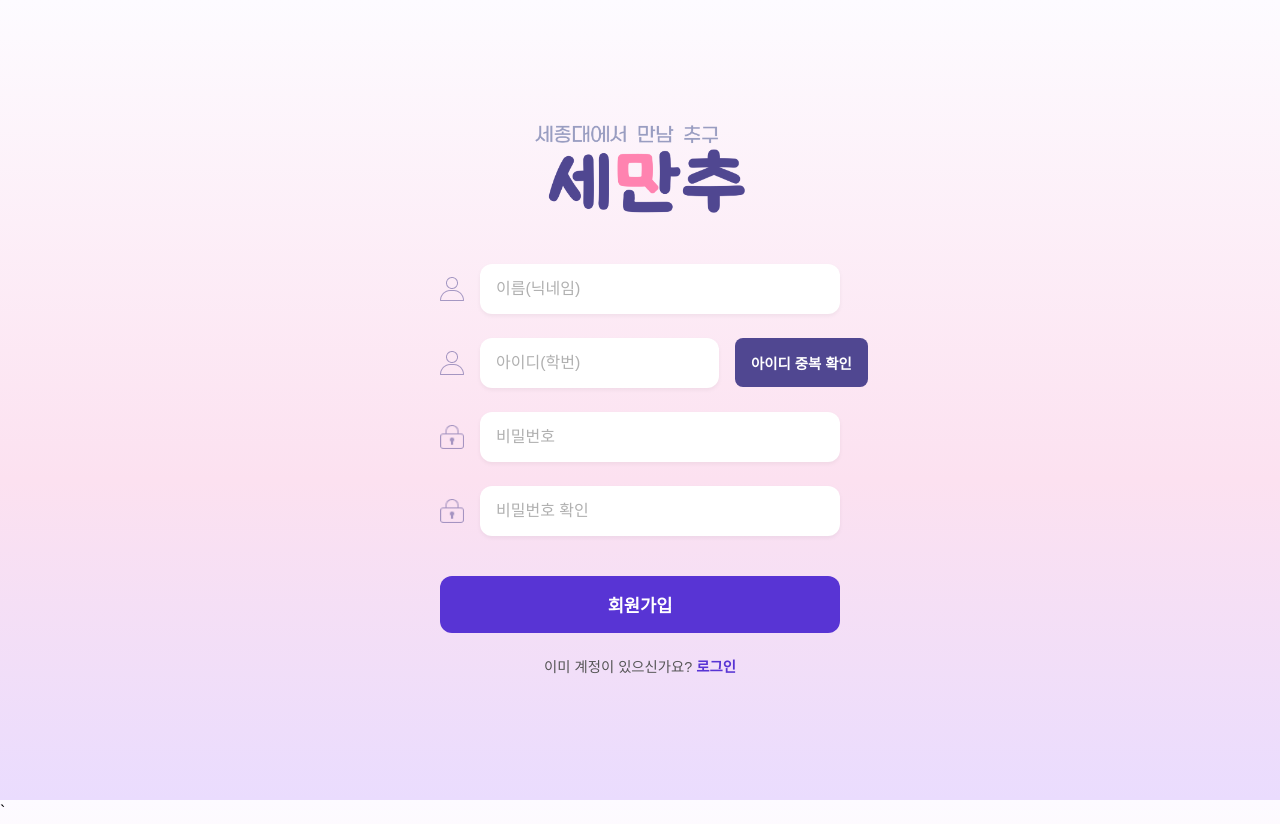
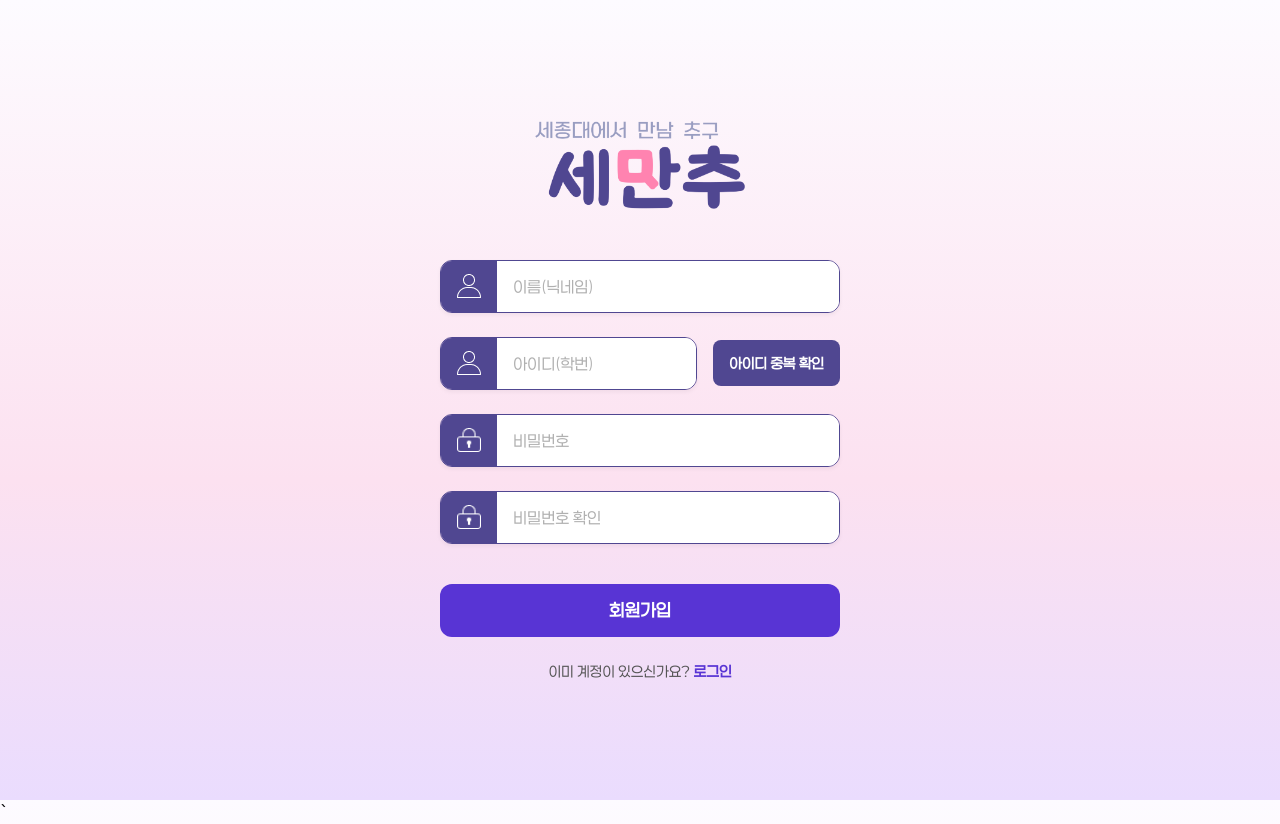
Before and after one commit to ke-62/react-lost, a React (Vite) app: page /signup in a window 1280 px wide. Built offline with nearby package versions, Linux system fonts and the light colour scheme.

Commit message:
8.14최종

```diff
--- a/src/components/common/AuthStyles.ts
+++ b/src/components/common/AuthStyles.ts
@@ -18,27 +18,42 @@ export const Logo = styled.img`
 
 export const FieldRow = styled.div`
   display: flex;
-  align-items: center;
+  align-items: stretch;
   width: 100%;
   max-width: 400px;
   margin-bottom: 1.5rem;
+  box-shadow: 0 2px 4px rgba(0,0,0,0.05);
+  border-radius: 12px;
+  overflow: hidden;
+
+  /* 테두리를 FieldRow에 직접 적용하여 끊김 현상을 해결합니다. */
+  border: 1px solid #504791;
+`;
+
+export const IconWrapper = styled.div`
+  display: flex;
+  align-items: center;
+  justify-content: center;
+  background-color: #504791;
+  padding: 0 1rem;
 `;
 
 export const InputIcon = styled.img`
   width: 24px;
   height: 24px;
-  margin-right: 1rem;
-  opacity: 0.5;
+  filter: brightness(0) invert(1);
 `;
 
 export const InputField = styled.input`
   flex-grow: 1;
   padding: 1rem;
+
+  /* InputField 자체의 테두리를 모두 제거합니다. */
   border: none;
-  border-radius: 12px;
+
   font-size: 1rem;
   background-color: white;
-  box-shadow: 0 2px 4px rgba(0,0,0,0.05);
+  outline: none;
 
   &::placeholder {
     color: #b0b0b0;
--- a/src/components/layout/Header.tsx
+++ b/src/components/layout/Header.tsx
@@ -10,22 +10,20 @@ const Header = () => {
   return (
     <HeaderWrapper>
       <HeaderContent>
-        <Logo>
-          <Link to="/">세만추</Link>
-        </Logo>
+        <PlaceholderLogo>
+          <Link to="/">Who Made This</Link>
+        </PlaceholderLogo>
         <Nav>
-          <NavLink to="/posts?type=lost">분실물</NavLink>
-          <NavLink to="/posts?type=found">습득물</NavLink>
-
           {isLoggedIn ? (
             <>
               <NavLink to="/chats">쪽지함</NavLink>
+              <Separator>|</Separator>
               <NavLink to="/mypage">마이페이지</NavLink>
             </>
           ) : (
             <>
-      {/* '회원가입' 링크 추가 및 경로 수정 */}
               <NavLink to="/signup">회원가입</NavLink>
+              <Separator>|</Separator>
               <NavLink to="/login">로그인</NavLink>
             </>
           )}
@@ -37,25 +35,30 @@ const Header = () => {
 
 export default Header;
 
-// 헤더의 배경색과 전체 너비를 설정
+// --- Styled Components ---
+
 const HeaderWrapper = styled.header`
   width: 100%;
-  border-bottom: 1px solid #eee;
+  background-color: #fff;
+  border-bottom: 1px solid #f0f0f0;
   padding: 1rem 0;
 `;
 
-// 헤더 내용물을 담고 가운데 정렬하는 컨테이너
 const HeaderContent = styled.div`
   max-width: 1200px;
-  margin: 0 auto; // 이 부분이 가운데 정렬의 핵심입니다.
+  margin: 0 auto;
   padding: 0 2rem;
   display: flex;
   justify-content: space-between;
   align-items: center;
 `;
 
-const Logo = styled.h1`
-  font-size: 1.5rem;
+const PlaceholderLogo = styled.div`
+  font-weight: bold;
+  color: #a0a0a0;
+  opacity: 0.7;
+  font-size: 0.9rem;
+
   a {
     text-decoration: none;
     color: inherit;
@@ -64,15 +67,22 @@ const Logo = styled.h1`
 
 const Nav = styled.nav`
   display: flex;
-  gap: 1.5rem;
   align-items: center;
 `;
 
 const NavLink = styled(Link)`
   text-decoration: none;
-  color: #555;
-  font-weight: 500;
+  color: #504791; /* 🎨 피그마 디자인의 보라색으로 직접 지정합니다. */
+  font-weight: bold;
+  font-size: 0.9rem;
+  padding: 0 0.75rem;
+
   &:hover {
-    color: ${({ theme }) => theme.colors.primary};
+    text-decoration: underline;
   }
 `;
+
+const Separator = styled.span`
+  color: #d2d2d2;
+  font-size: 0.8rem;
+`;
--- a/src/pages/LoginPage.tsx
+++ b/src/pages/LoginPage.tsx
@@ -3,8 +3,6 @@ import React, { useState } from 'react';
 import { Link, useNavigate } from 'react-router-dom';
 import logoImage from '../assets/mainLogo.png';
 import * as S from '../components/common/AuthStyles';
-
-// 아이콘 파일들을 임포트합니다.
 import userIcon from '../assets/mypage.png';
 import lockIcon from '../assets/lock.png';
 
@@ -22,8 +20,11 @@ const LoginPage = () => {
     <S.AuthPageContainer>
       <S.Logo src={logoImage} alt="세만추 로고" />
 
+      {/* 🎨 아이콘을 IconWrapper로 감싸줍니다. */}
       <S.FieldRow>
-        <S.InputIcon src={userIcon} alt="user icon" />
+        <S.IconWrapper>
+          <S.InputIcon src={userIcon} alt="user icon" />
+        </S.IconWrapper>
         <S.InputField
           type="text"
           placeholder="아이디(학번)"
@@ -32,8 +33,11 @@ const LoginPage = () => {
         />
       </S.FieldRow>
 
+      {/* 🎨 아이콘을 IconWrapper로 감싸줍니다. */}
       <S.FieldRow>
-        <S.InputIcon src={lockIcon} alt="lock icon" />
+        <S.IconWrapper>
+          <S.InputIcon src={lockIcon} alt="lock icon" />
+        </S.IconWrapper>
         <S.InputField
           type="password"
           placeholder="비밀번호"
--- a/src/pages/MainPage.tsx
+++ b/src/pages/MainPage.tsx
@@ -1,10 +1,9 @@
 // /src/pages/MainPage.tsx
-// 서비스의 메인 페이지
-import React, { useState, useRef } from 'react'; // 1. useState와 useRef를 import 합니다.
+import React, { useState, useRef } from 'react';
 import { useNavigate, Link } from 'react-router-dom';
 import styled from 'styled-components';
 import CampusMap from '../components/map/CampusMap';
-import logoImage from '../assets/logo.png';
+import logoImage from '../assets/mainLogo.png'; // ⚠️ MainPage에서는 이 로고를 사용합니다.
 import useAuth from '../components/hooks/useAuth';
 import lensIcon from '../assets/lens.png';
 import cameraIcon from '../assets/camera.png';
@@ -13,36 +12,28 @@ const MainPage = () => {
   const navigate = useNavigate();
   const { isLoggedIn } = useAuth();
 
-  // 2. 검색어 입력을 관리할 state를 추가합니다.
   const [searchTerm, setSearchTerm] = useState('');
-
-  // 3. 숨겨진 파일 입력(input)에 접근하기 위한 ref를 생성합니다.
   const fileInputRef = useRef<HTMLInputElement>(null);
 
-  // 4. 검색 실행 함수를 만듭니다. (Enter키, 돋보기 클릭 시 사용)
   const executeSearch = () => {
     if (searchTerm.trim() !== '') {
       navigate(`/posts?search=${searchTerm.trim()}`);
     }
   };
 
-  // 5. Enter 키를 눌렀을 때 검색을 실행하는 핸들러입니다.
   const handleKeyDown = (e: React.KeyboardEvent<HTMLInputElement>) => {
     if (e.key === 'Enter') {
       executeSearch();
     }
   };
 
-  // 6. 카메라 아이콘을 클릭했을 때 파일 선택 창을 여는 핸들러입니다.
   const handleCameraClick = () => {
     fileInputRef.current?.click();
   };
 
-  // 7. 이미지 파일이 선택되었을 때 처리하는 핸들러입니다.
   const handleFileChange = (e: React.ChangeEvent<HTMLInputElement>) => {
     const file = e.target.files?.[0];
     if (file) {
-      // TODO: 이미지 검색 API 호출 로직 구현
       console.log('선택된 이미지 파일:', file.name);
       alert(`${file.name} 이미지를 검색합니다. (기능 구현 필요)`);
     }
@@ -50,6 +41,7 @@ const MainPage = () => {
 
   return (
     <PageWrapper>
+      {/* 🎨 수정된 헤더 부분 */}
       <MinimalHeader>
         <div className="placeholder">Who Made This</div>
         <AuthLinks>
@@ -72,21 +64,20 @@ const MainPage = () => {
       <LandingContainer>
         <Logo src={logoImage} alt="세만추 로고" />
         <SearchWrapper>
-          <SearchIcon isLeft={true} onClick={executeSearch}> {/* 돋보기 클릭 시 검색 실행 */}
+          <SearchIcon isLeft={true} onClick={executeSearch}>
             <img src={lensIcon} alt="검색" />
           </SearchIcon>
           <SearchInput
             type="text"
             placeholder="검색어를 입력해주세요"
             value={searchTerm}
-            onChange={(e) => setSearchTerm(e.target.value)} // 입력값을 state에 반영
-            onKeyDown={handleKeyDown} // Enter키 이벤트 연결
+            onChange={(e) => setSearchTerm(e.target.value)}
+            onKeyDown={handleKeyDown}
           />
-          <SearchIcon isLeft={false} onClick={handleCameraClick}> {/* 카메라 클릭 시 파일 선택창 열기 */}
+          <SearchIcon isLeft={false} onClick={handleCameraClick}>
             <img src={cameraIcon} alt="이미지 검색" />
           </SearchIcon>
         </SearchWrapper>
-        {/* 숨겨진 파일 업로드 input */}
         <input
           type="file"
           accept="image/*"
@@ -127,7 +118,7 @@ const MainPage = () => {
 
 export default MainPage;
 
-// --- Styled Components (이하 동일) ---
+// --- Styled Components ---
 const PageWrapper = styled.div``;
 
 const MinimalHeader = styled.header`
@@ -155,9 +146,13 @@ const AuthLinks = styled.div`
   align-items: center;
 
   a {
-    color: #555;
+    /* 🎨 메인 페이지의 링크 색상도 동일하게 수정합니다. */
+    color: #504791;
     text-decoration: none;
     font-weight: bold;
+    font-size: 0.9rem;
+    padding: 0 0.75rem;
+
     &:hover {
       text-decoration: underline;
     }
@@ -169,6 +164,7 @@ const Separator = styled.span`
   color: #d2d2d2;
 `;
 
+// ... (LandingContainer 이하 나머지 스타일은 이전과 동일)
 const LandingContainer = styled.section`
   display: flex;
   flex-direction: column;
--- a/src/pages/SignupPage.tsx
+++ b/src/pages/SignupPage.tsx
@@ -4,7 +4,6 @@ import styled from 'styled-components';
 import { Link, useNavigate } from 'react-router-dom';
 import logoImage from '../assets/mainLogo.png';
 import * as S from '../components/common/AuthStyles';
-
 import userIcon from '../assets/mypage.png';
 import lockIcon from '../assets/lock.png';
 
@@ -32,8 +31,11 @@ const SignupPage = () => {
     <S.AuthPageContainer>
       <S.Logo src={logoImage} alt="세만추 로고" />
 
+      {/* 🎨 아이콘을 IconWrapper로 감싸줍니다. */}
       <S.FieldRow>
-        <S.InputIcon src={userIcon} alt="user icon" />
+        <S.IconWrapper>
+          <S.InputIcon src={userIcon} alt="user icon" />
+        </S.IconWrapper>
         <S.InputField
           type="text"
           placeholder="이름(닉네임)"
@@ -43,8 +45,11 @@ const SignupPage = () => {
       </S.FieldRow>
 
       <FieldWithButtonWrapper>
+        {/* 🎨 아이콘을 IconWrapper로 감싸줍니다. */}
         <S.FieldRow style={{ flexGrow: 1, marginRight: '1rem', marginBottom: 0 }}>
-          <S.InputIcon src={userIcon} alt="user icon" />
+          <S.IconWrapper>
+            <S.InputIcon src={userIcon} alt="user icon" />
+          </S.IconWrapper>
           <S.InputField
             type="text"
             placeholder="아이디(학번)"
@@ -55,8 +60,11 @@ const SignupPage = () => {
         <CheckButton onClick={handleIdCheck}>아이디 중복 확인</CheckButton>
       </FieldWithButtonWrapper>
 
+      {/* 🎨 아이콘을 IconWrapper로 감싸줍니다. */}
       <S.FieldRow>
-        <S.InputIcon src={lockIcon} alt="lock icon" />
+        <S.IconWrapper>
+          <S.InputIcon src={lockIcon} alt="lock icon" />
+        </S.IconWrapper>
         <S.InputField
           type="password"
           placeholder="비밀번호"
@@ -65,8 +73,11 @@ const SignupPage = () => {
         />
       </S.FieldRow>
 
+      {/* 🎨 아이콘을 IconWrapper로 감싸줍니다. */}
       <S.FieldRow>
-        <S.InputIcon src={lockIcon} alt="lock icon" />
+        <S.IconWrapper>
+          <S.InputIcon src={lockIcon} alt="lock icon" />
+        </S.IconWrapper>
         <S.InputField
           type="password"
           placeholder="비밀번호 확인"
@@ -85,6 +96,7 @@ const SignupPage = () => {
 
 export default SignupPage;
 
+// ... (FieldWithButtonWrapper, CheckButton 등 나머지 코드는 동일)
 const FieldWithButtonWrapper = styled.div`
   display: flex;
   align-items: center;
--- a/src/styles/GlobalStyle.ts
+++ b/src/styles/GlobalStyle.ts
@@ -1,8 +1,19 @@
 // /src/styles/GlobalStyle.ts
-// 프로젝트 전반에 적용될 전역 스타일 정의
 import { createGlobalStyle } from 'styled-components';
 
 export const GlobalStyle = createGlobalStyle`
+  /*
+    1. public/fonts 폴더 안에 'Paperlogy.ttf' 파일이 있는지 확인해주세요.
+       (방금 파일 이름을 위와 같이 변경했습니다.)
+  */
+  @font-face {
+    font-family: 'Paperlogy';
+    /* 🎨 2. 파일 경로를 방금 수정한 'Paperlogy.ttf'로 정확하게 수정합니다. */
+    src: url('/fonts/Paperlogy.ttf') format('truetype');
+    font-weight: normal;
+    font-style: normal;
+  }
+
   html, body, #root {
     height: 100%;
     margin: 0;
@@ -11,12 +22,11 @@ export const GlobalStyle = createGlobalStyle`
 
   * {
     box-sizing: border-box;
+    font-family: 'Paperlogy', sans-serif;
   }
 
   body {
-    font-family: 'Noto Sans KR', sans-serif;
     line-height: 1.5;
-
     background: linear-gradient(
       180deg,
       #FDFBFF 0%,
@@ -28,7 +38,6 @@ export const GlobalStyle = createGlobalStyle`
 
   a {
     text-decoration: none;
-    color: inherit;
   }
 
   button {
```
Also changed, not shown: public/fonts/Paperlogy.ttf (added). Lines whose indentation alone changed are shown as unchanged.
